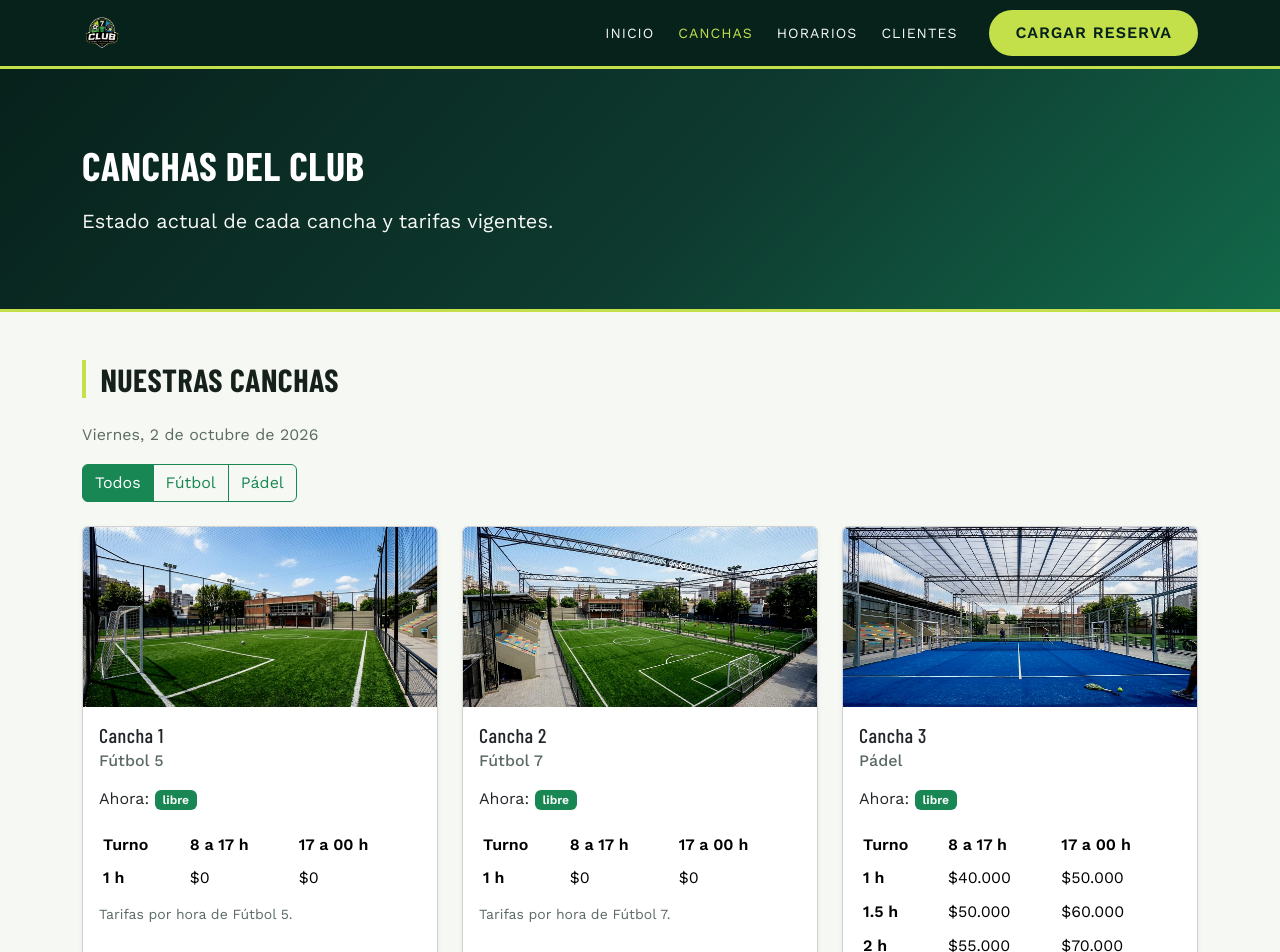
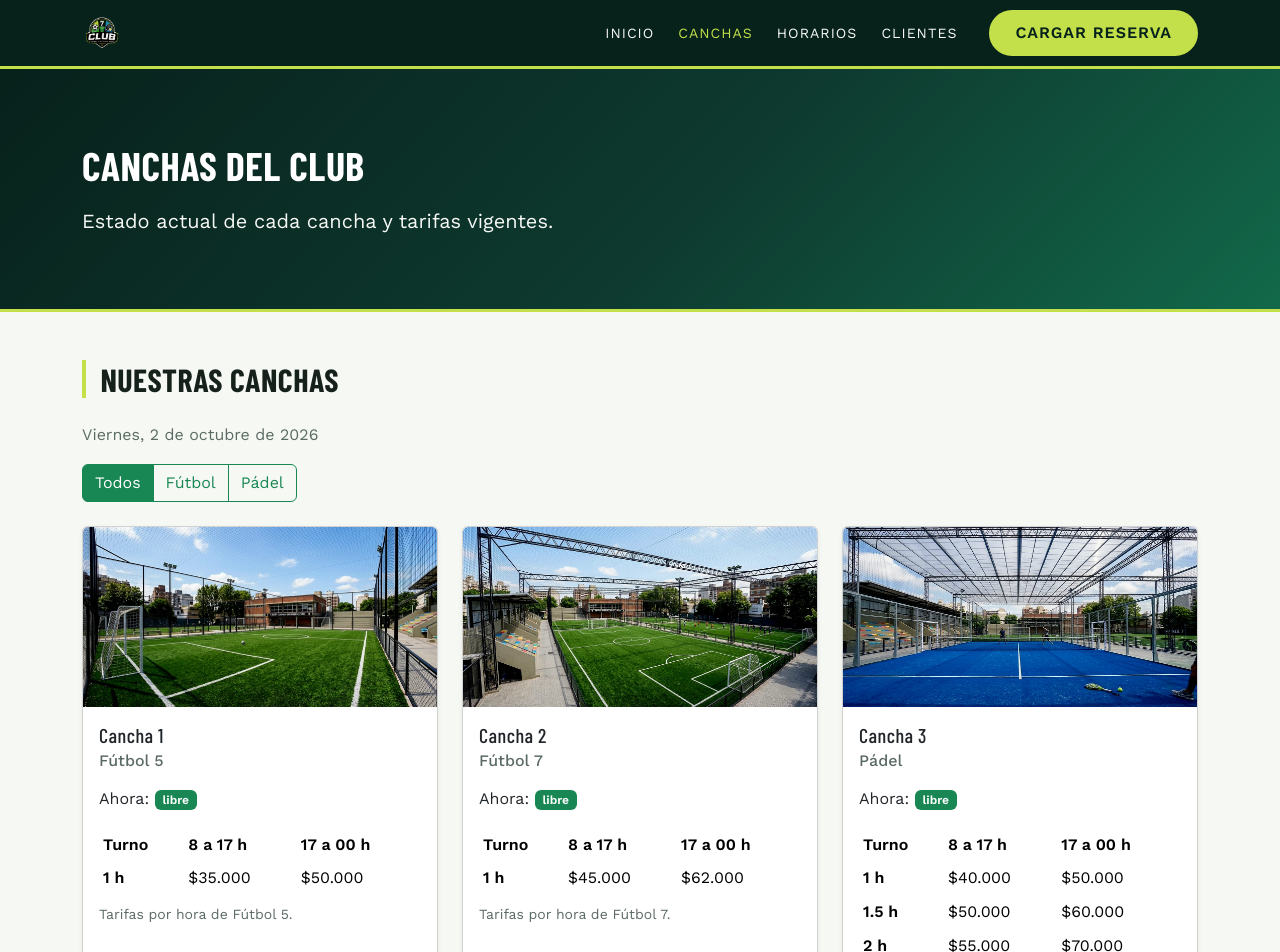
Before and after one commit to Belen-Bulacio/club-cancha-frontend, a React (Vite) app: page /canchas in a window 1280 px wide. Shown: the top 952 px of the page. Built offline with nearby package versions, Linux system fonts and the light colour scheme; no server answers.

Commit message:
Mostrar las tarifas segun el deporte de cada cancha

```diff
--- a/src/pages/Canchas.jsx
+++ b/src/pages/Canchas.jsx
@@ -105,9 +105,7 @@ function Canchas({ reservas = [] }) {
                               <th scope="row">{duracion} h</th>
                               {franjas.map((franja) => (
                                 <td key={franja.titulo}>
-                                  {formatearPrecio(
-                                    calcularPrecio(cancha.tipo, duracion, franja.horaEjemplo),
-                                  )}
+                                  {formatearPrecio(calcularPrecio(cancha.deporte, duracion, franja.horaEjemplo))}
                                 </td>
                               ))}
                             </tr>
```
